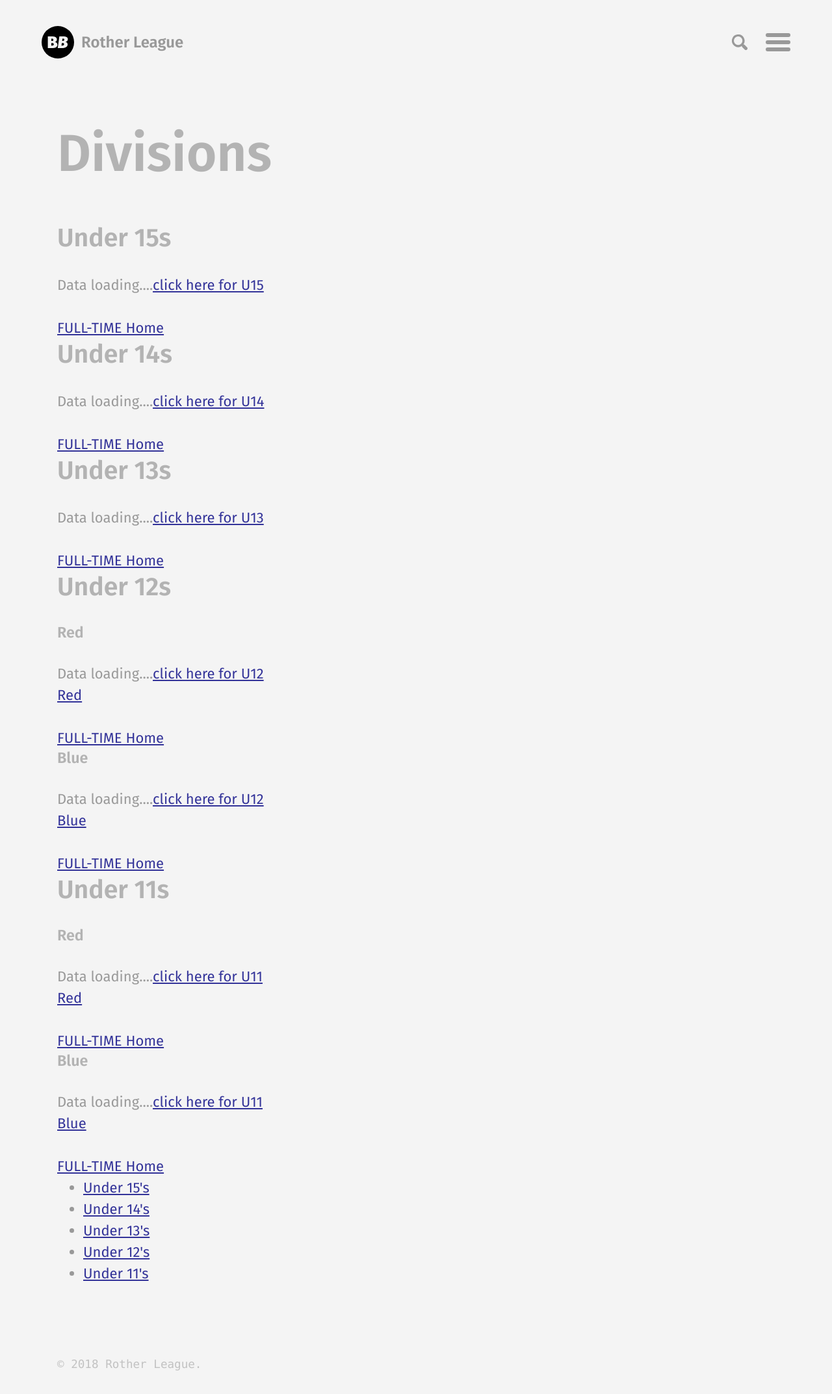
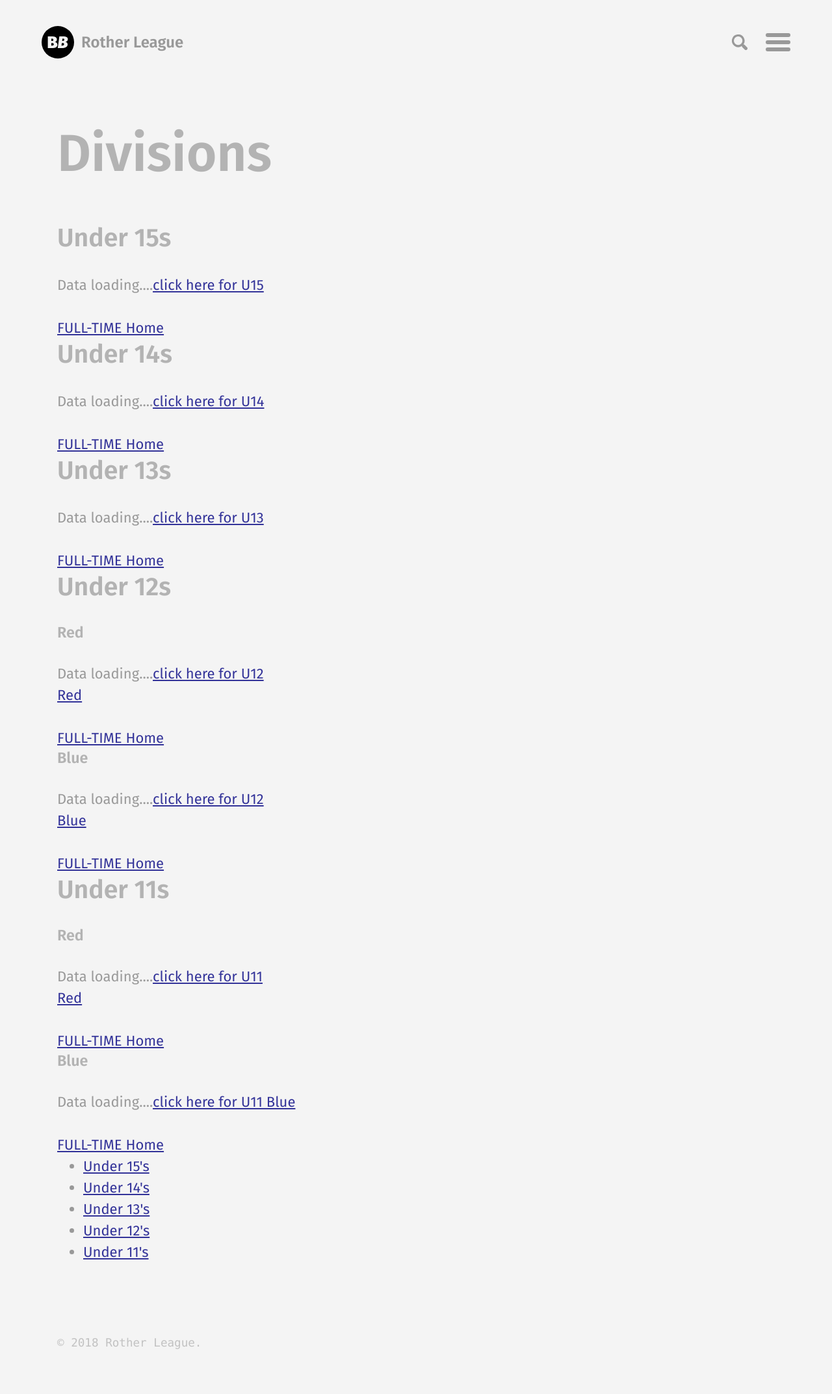
Before and after one commit to rotherleague/Rother, a Jekyll site: the page built from divisions.md, in a window 1280 px wide. Shown: the whole page at 65% size. Built offline with Jekyll 4.4.1, drawn with Linux system fonts in a browser that asks for light colours; comment, search, counter and statistics services are not loaded; a style sheet for code colours, icons or effects is not loaded; after the commit the page ends 2112 px from its top, so only the background shows below that.

Commit message:
Update u11blue.html

```diff
--- a/_includes/divisions/u11blue.html
+++ b/_includes/divisions/u11blue.html
@@ -1,4 +1,4 @@
-<div id="lrep895982823" style="width: 350px;">Data loading....<a href="http://fulltime-league.thefa.com/Index.do?divisionseason=687924308">click here for U11 Blue</a><br/><br/><a href="http://www.thefa.com/FULL-TIME">FULL-TIME Home</a></div>
+<div id="lrep895982823" style="width: 100%;">Data loading....<a href="http://fulltime-league.thefa.com/Index.do?divisionseason=687924308">click here for U11 Blue</a><br/><br/><a href="http://www.thefa.com/FULL-TIME">FULL-TIME Home</a></div>
 <script language="javascript" type="text/javascript">
 var lrcode = '895982823'
 </script>
```
